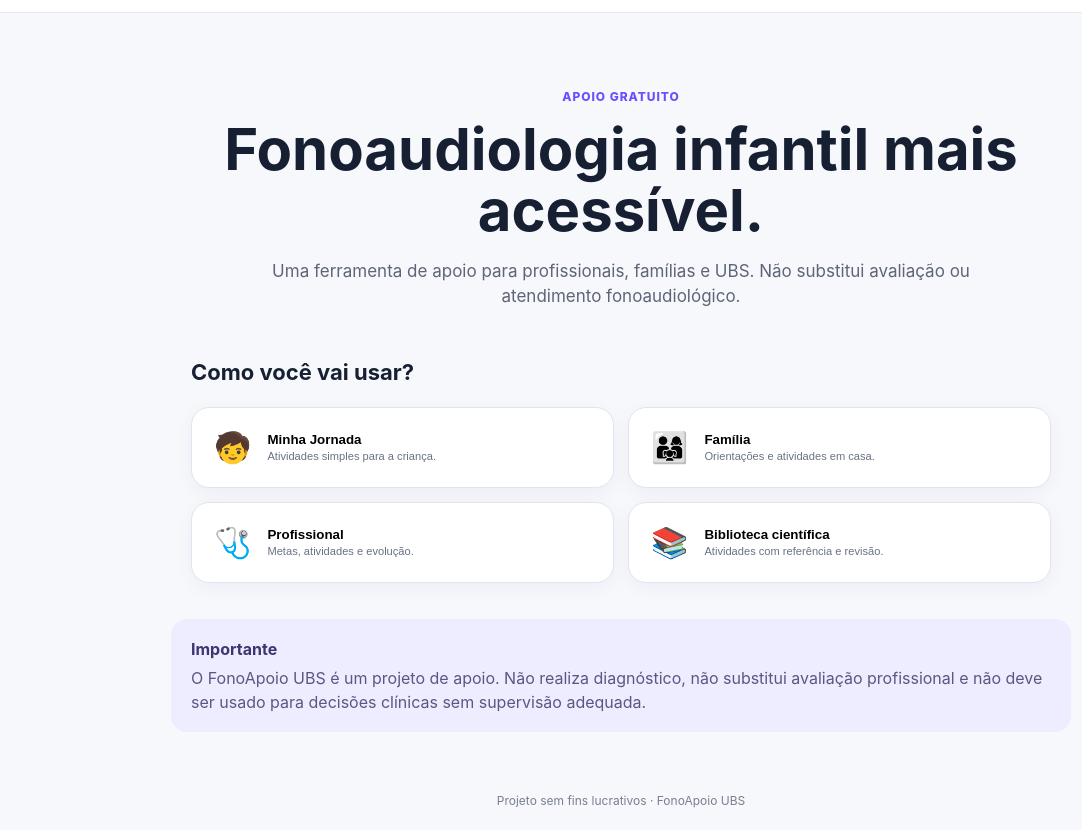
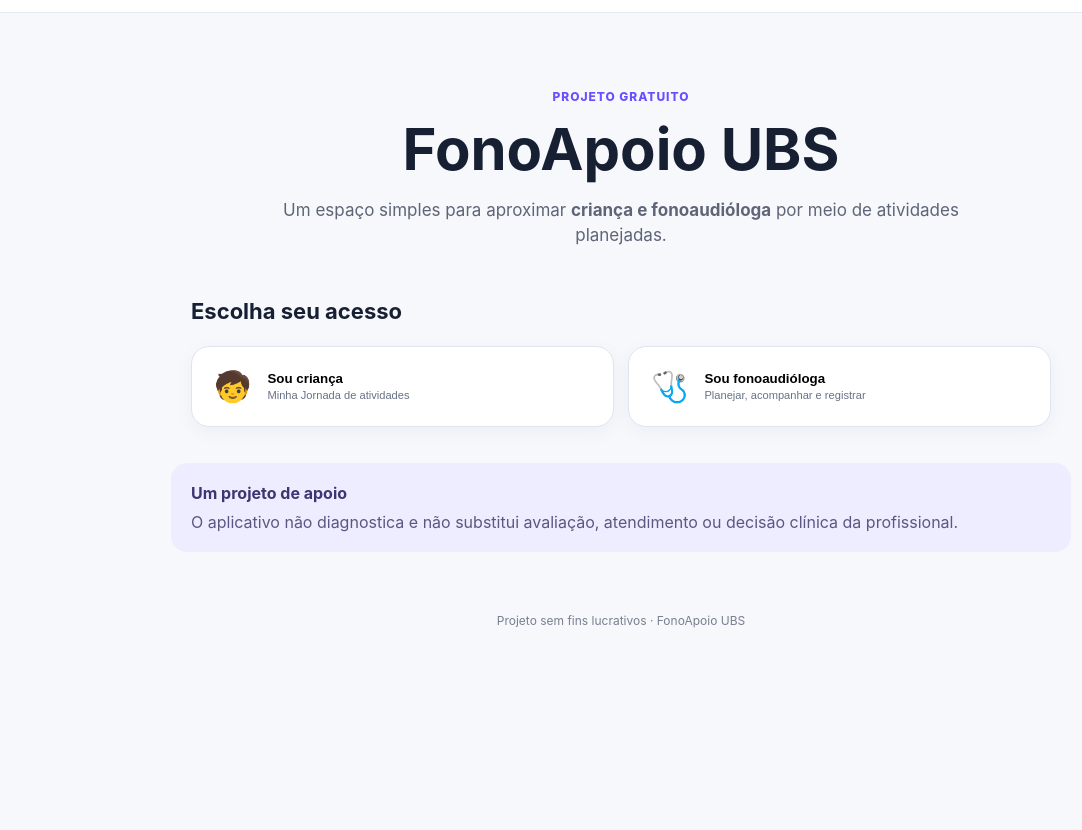
Before and after one commit to apllication/fonoapoio-pwa, a plain HTML site: page index.html in a window 1280 px wide. Shown: the part 59-889 px from the top of the page, without its empty margins (19-1101 px from the left). After the commit the page ends 800 px from the top, so only its background shows below. Drawn offline with Linux system fonts and the light colour scheme.

Commit message:
feat: focus home on child and therapist

```diff
--- a/index.html
+++ b/index.html
@@ -1,38 +1,8 @@
 <!doctype html>
 <html lang="pt-BR">
-<head>
-  <meta charset="UTF-8">
-  <meta name="viewport" content="width=device-width, initial-scale=1, viewport-fit=cover">
-  <meta name="theme-color" content="#6b4eff">
-  <meta name="description" content="FonoApoio UBS — tecnologia, ciência e cuidado para ampliar o acesso à fonoaudiologia infantil.">
-  <link rel="manifest" href="./manifest.webmanifest">
-  <link rel="stylesheet" href="./styles.css">
-  <title>FonoApoio UBS</title>
-</head>
+<head><meta charset="UTF-8"><meta name="viewport" content="width=device-width,initial-scale=1,viewport-fit=cover"><meta name="theme-color" content="#6b4eff"><meta name="description" content="FonoApoio UBS — apoio gratuito à fonoaudiologia infantil."><link rel="manifest" href="./manifest.webmanifest"><link rel="stylesheet" href="./styles.css"><title>FonoApoio UBS</title></head>
 <body>
-  <header class="topbar">
-    <div class="brand"><span class="brand-mark">F</span><div><strong>FonoApoio UBS</strong><small>Tecnologia, ciência e cuidado.</small></div></div>
-    <button id="installBtn" class="install" hidden>Instalar app</button>
-  </header>
-  <main id="app">
-    <section class="hero">
-      <span class="eyebrow">Apoio gratuito</span>
-      <h1>Fonoaudiologia infantil mais acessível.</h1>
-      <p>Uma ferramenta de apoio para profissionais, famílias e UBS. Não substitui avaliação ou atendimento fonoaudiológico.</p>
-    </section>
-    <section class="roles" aria-labelledby="roles-title">
-      <h2 id="roles-title">Como você vai usar?</h2>
-      <button class="role-card" data-role="child"><span>🧒</span><div><strong>Minha Jornada</strong><small>Atividades simples para a criança.</small></div></button>
-      <button class="role-card" data-role="family"><span>👨‍👩‍👧</span><div><strong>Família</strong><small>Orientações e atividades em casa.</small></div></button>
-      <button class="role-card" data-role="professional"><span>🩺</span><div><strong>Profissional</strong><small>Metas, atividades e evolução.</small></div></button>
-      <button class="role-card" data-role="library"><span>📚</span><div><strong>Biblioteca científica</strong><small>Atividades com referência e revisão.</small></div></button>
-    </section>
-    <section class="notice">
-      <strong>Importante</strong>
-      <p>O FonoApoio UBS é um projeto de apoio. Não realiza diagnóstico, não substitui avaliação profissional e não deve ser usado para decisões clínicas sem supervisão adequada.</p>
-    </section>
-  </main>
-  <footer>Projeto sem fins lucrativos · FonoApoio UBS</footer>
-  <script src="./app.js"></script>
-</body>
-</html>
+<header class="topbar"><div class="brand"><span class="brand-mark">F</span><div><strong>FonoApoio UBS</strong><small>Tecnologia, ciência e cuidado.</small></div></div><button id="installBtn" class="install" hidden>Instalar app</button></header>
+<main id="app"><section class="hero"><span class="eyebrow">Projeto gratuito</span><h1>FonoApoio UBS</h1><p>Um espaço simples para aproximar <b>criança e fonoaudióloga</b> por meio de atividades planejadas.</p></section>
+<section class="roles" aria-labelledby="roles-title"><h2 id="roles-title">Escolha seu acesso</h2><button class="role-card role-child" data-role="child"><span>🧒</span><div><strong>Sou criança</strong><small>Minha Jornada de atividades</small></div></button><button class="role-card role-pro" data-role="professional"><span>🩺</span><div><strong>Sou fonoaudióloga</strong><small>Planejar, acompanhar e registrar</small></div></button></section>
+<section class="notice"><strong>Um projeto de apoio</strong><p>O aplicativo não diagnostica e não substitui avaliação, atendimento ou decisão clínica da profissional.</p></section></main><footer>Projeto sem fins lucrativos · FonoApoio UBS</footer><script src="./app.js"></script></body></html>
```
